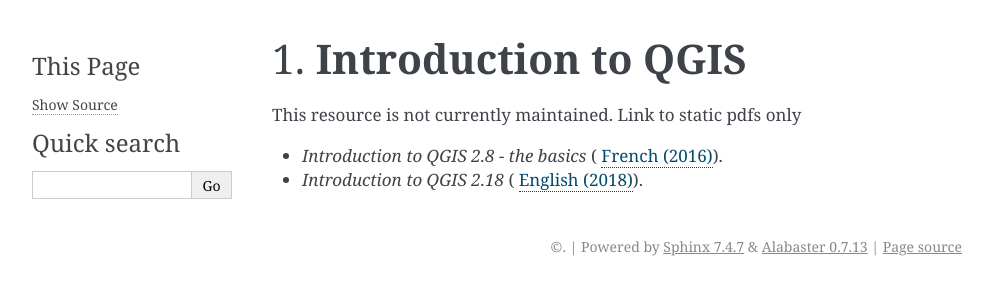
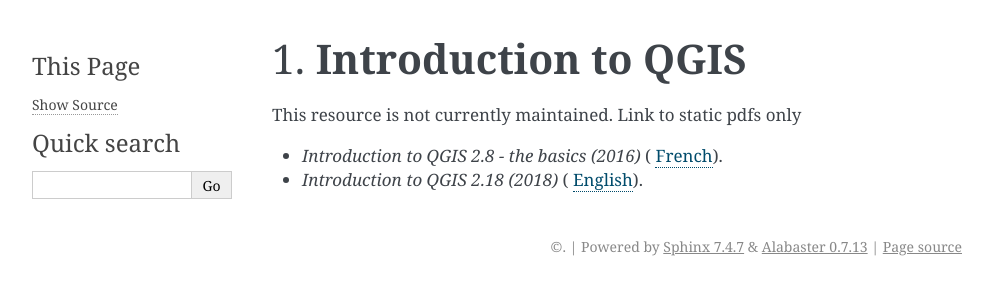
Before and after one commit to corinnar/GIS_tutorials, a Sphinx documentation site: the page built from docs/source/IntroductionTo_QGIS.rst, in a window 1280 px wide. Shown: the top 300 px of the page, without its empty margins (148-1141 px from the left). Built offline with Sphinx 7.4.7, drawn with Linux system fonts in a browser that asks for light colours; pages that are not in the unit, such as notebooks, are missing from menus.

```diff
--- a/docs/source/IntroductionTo_QGIS.rst
+++ b/docs/source/IntroductionTo_QGIS.rst
@@ -4,6 +4,6 @@
 
 This resource is not currently maintained. Link to static pdfs only
 
--  *Introduction to QGIS 2.8 - the basics* ( `French (2016) <https://github.com/corinnar/GIS_tutorials/blob/main/docs/source/media/materials/pdfs/2_Intro_to_QGIS2_8_FR_180109.pdf>`__).
+-  *Introduction to QGIS 2.8 - the basics (2016)* ( `French <https://github.com/corinnar/GIS_tutorials/blob/main/docs/source/media/materials/pdfs/2_Intro_to_QGIS2_8_FR_180109.pdf>`__).
 
--  *Introduction to QGIS 2.18* ( `English (2018) <https://github.com/corinnar/GIS_tutorials/blob/main/docs/source/media/materials/pdfs/2_Intro_to_QGIS2_18_190208.pdf>`__).
+-  *Introduction to QGIS 2.18 (2018)* ( `English <https://github.com/corinnar/GIS_tutorials/blob/main/docs/source/media/materials/pdfs/2_Intro_to_QGIS2_18_190208.pdf>`__).
```
